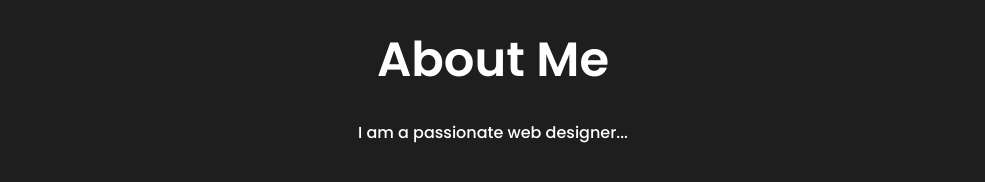
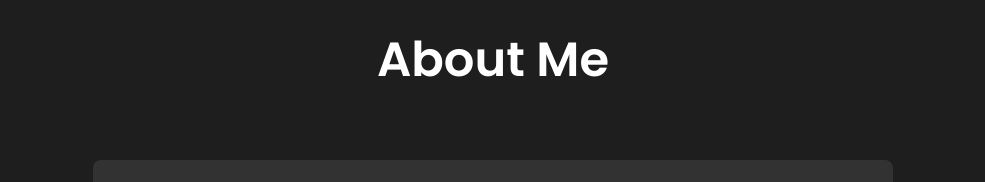
Before and after one commit to BenTrebi/Portfolio, a React (Create React App) app: page / in a window 1280 px wide. Shown: the part 840-1022 px from the top of the page, without its empty margins (147-1132 px from the left). Built offline with nearby package versions, Linux system fonts and the light colour scheme.

Commit message:
got rid of about me description.

```diff
--- a/src/components/About/about.js
+++ b/src/components/About/about.js
@@ -8,7 +8,6 @@ const About = () => {
   return  (
     <section id='about'>
       <span className='aboutTitle'>About Me</span>
-      <span className='AboutDesc'> I am a passionate web designer... </span>
       <div className='aboutBars'>
         <div className='aboutBar'>
           <img src= {frontend} alt='Frontend' className='aboutBarImg' />
```
